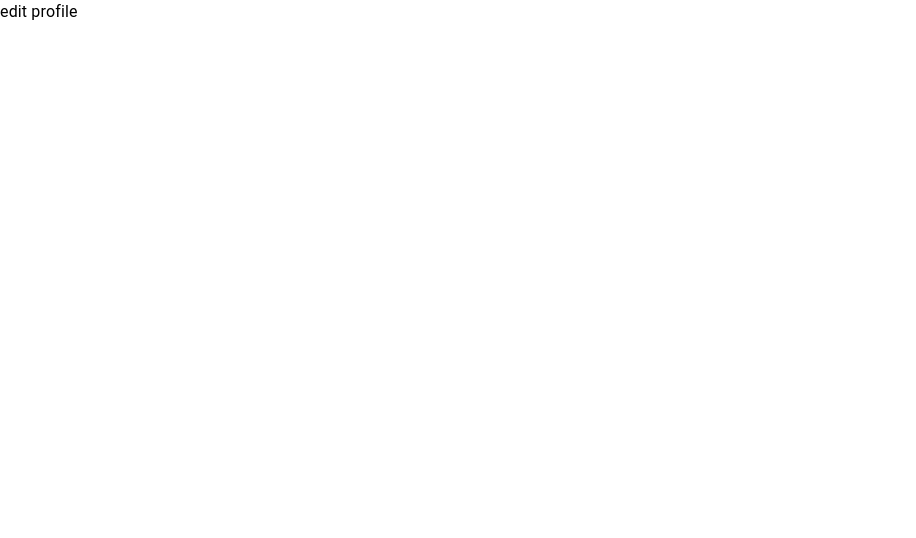
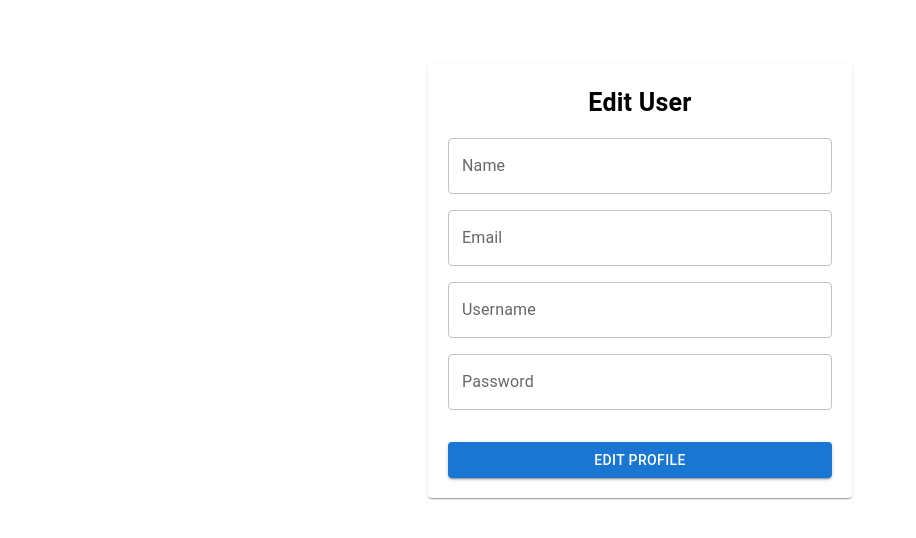
Before and after one commit to Arpitaraj21/backend_code_practice, a React (Vite) app in the folder PRACTICE-SET/User-Registration-System/client/: page /edit-profile in a window 1280 px wide. Shown: the top 538 px of the page, without its empty margins (0-916 px from the left). Built offline with nearby package versions, Linux system fonts and the light colour scheme; no server answers; sample sign-in values are in the browser's storage.

Commit message:
edit profile screen

```diff
--- a/PRACTICE-SET/User-Registration-System/client/src/components/EditProfile.tsx
+++ b/PRACTICE-SET/User-Registration-System/client/src/components/EditProfile.tsx
@@ -1,10 +1,130 @@
-import { Grid, Typography } from "@mui/material";
+import { Paper, TextField, Box, Button, Typography } from "@mui/material";
+import * as Yup from 'yup';
+import { yupResolver } from '@hookform/resolvers/yup';
+import { useForm, FormProvider } from 'react-hook-form';
+import { useEffect, useState } from "react";
+import axiosInstance, { endpoints } from "../utils/axios";
+import { useNavigate } from "react-router-dom";
+import { useLocation } from "react-router-dom";
 
-export default function EditProfile(){
-    return(
-        <Grid container spacing={2}>
-            <Typography>edit profile</Typography>
+export interface User {
+    name: string,
+    username: string,
+    email: string,
+    password: string,
+}
 
-        </Grid>
+export default function EditUserProfile() {
+    const location = useLocation();
+    const navigate = useNavigate();
+
+    const isEdit = location.pathname == '/edit-profile';
+    const [snackbar, setSnackbar] = useState({ open: false, message: '', success: false })
+
+    const UserValidationSchema: Yup.ObjectSchema<User> = Yup.object().shape({
+        name: Yup.string().required('Name is required'),
+        email: Yup.string().email('Invalid email').required('Email is required'),
+        username: Yup.string().required('Username is required'),
+        password: Yup.string().min(6, 'Password must be at least 6 characters').required('Password is required'),
+    })
+    const methods = useForm<User>({
+        resolver: yupResolver(UserValidationSchema),
+    })
+
+    const { handleSubmit, register, reset } = methods;
+
+    const getProfileDetails = async () => {
+        try {
+            const resp = await axiosInstance.get('/profile-details');
+            const user = resp.data.user;
+            reset({
+                name: user.name,
+                email: user.email,
+                username: user.username,
+                password: '',
+            });
+        } catch (error) {
+            console.log("error in fetching ui", error);
+        }
+    }
+
+    useEffect(() => {
+        getProfileDetails();
+    }, [])
+
+
+
+    const handleFormSubmit = async (data: User) => {
+        try {
+            console.log(data);
+
+            const resp = await axiosInstance.patch(endpoints.editProfile, data);
+            console.log(resp);
+            console.log("updated user data successful");
+            navigate('/dashboard');
+            setSnackbar({ open: true, message: "updted", success: true })
+
+        } catch (error) {
+            console.error("Signup failed:", error);
+        }
+    }
+    return (
+        <form onSubmit={handleSubmit(handleFormSubmit, () => {
+            // console.log("form data", formData);
+        })}>
+            <FormProvider {...methods}>
+                <Box sx={{
+                    display: 'flex',
+                    justifyContent: 'center',
+                    alignItems: 'center',
+                    minHeight: '100%',
+                    width: '100%',
+                    marginTop: '5%'
+                }}>
+                    <Paper sx={{
+                        width: '30vw',
+                        padding: '20px',
+                        display: 'flex',
+                        flexDirection: 'column',
+                        gap: 2,
+                    }}>
+                        <Typography sx={{
+                            textAlign: 'center',
+                            fontSize: '25px',
+                            color: 'black',
+                            fontWeight: 'bold', zIndex: 2
+                        }}>Edit User</Typography>
+                        <TextField
+                            label="Name"
+                            {...register('name')}
+                            error={!!methods.formState.errors.name}
+                            helperText={methods.formState.errors.name?.message}
+                        />
+                        <TextField
+                            label="Email"
+                            {...register('email')}
+                            error={!!methods.formState.errors.email}
+                            helperText={methods.formState.errors.email?.message}
+                        />
+                        <TextField
+                            label="Username"
+                            {...register('username')}
+                            error={!!methods.formState.errors.username}
+                            helperText={methods.formState.errors.username?.message}
+                        />
+                        <TextField
+                            label="Password"
+                            {...register('password')}
+                            error={!!methods.formState.errors.password}
+                            helperText={methods.formState.errors.password?.message}
+                        />
+                        <Button variant="contained" sx={{ mt: 2 }} type="submit">
+                            Edit Profile
+                        </Button>
+                    </Paper>
+                </Box>
+            </FormProvider>
+        </form>
+
     )
 }
```
